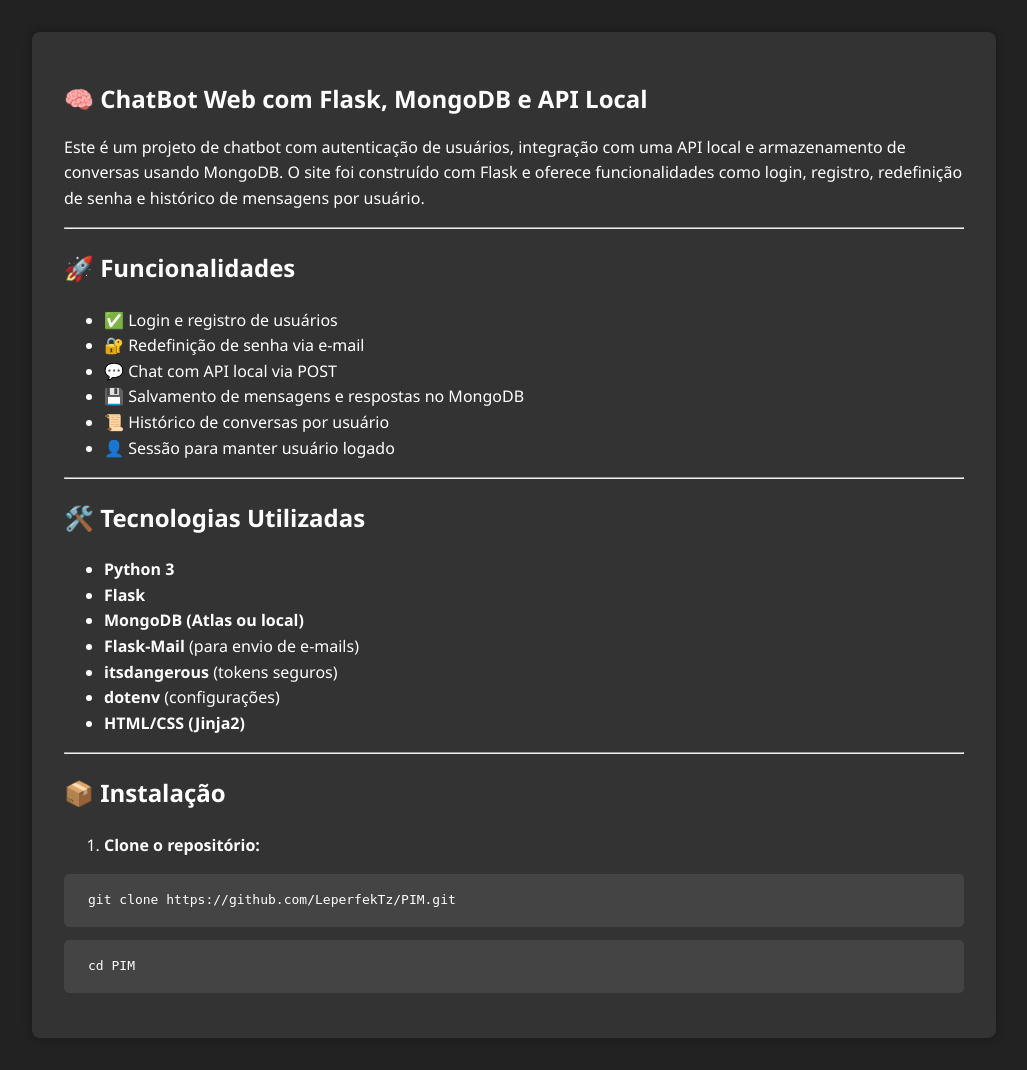
After one commit to LeperfekTz/PIM, a Flask app: page /readme in a window 1280 px wide. The commit adds this page. Shown: the whole page, without its empty margins (126-1153 px from the left). Run offline with Flask 3, Linux system fonts and the light colour scheme.

Commit message:
add readme

```diff
--- a/main.py
+++ b/main.py
@@ -1,16 +1,18 @@
-from flask import Flask, render_template, request, redirect, url_for, flash, jsonify
+from flask import Flask, render_template, request, redirect, url_for, flash, jsonify, session
 from pymongo import MongoClient
 from flask_mail import Mail, Message
 from itsdangerous import URLSafeTimedSerializer, SignatureExpired, BadSignature
 from dotenv import load_dotenv
+from datetime import datetime
 import os
 import requests
 
-# Carrega as variáveis do .env
+# Carrega variáveis do .env
 load_dotenv()
 
 app = Flask(__name__)
 app.secret_key = os.getenv('SECRET_KEY')
+app.config['SESSION_TYPE'] = 'filesystem'
 
 # Configuração do Mail
 app.config['MAIL_SERVER'] = 'smtp.gmail.com'
@@ -22,11 +24,13 @@ app.config['MAIL_PASSWORD'] = os.getenv('MAIL_PASSWORD')
 mail = Mail(app)
 s = URLSafeTimedSerializer(app.secret_key)
 
-# Conexão com MongoDB
+# MongoDB
 client = MongoClient(os.getenv("MONGO_URI"))
 db = client['PIM']
 usuarios_collection = db['PIM']
+conversas_collection = db['conversas']
 
+# Rotas
 @app.route('/')
 def index():
     return render_template('login.html')
@@ -39,6 +43,7 @@ def login():
         user = usuarios_collection.find_one({'email': email, 'senha': senha})
 
         if user:
+            session['email'] = email
             return redirect('/chat')
         else:
             flash('Usuário ou senha inválidos')
@@ -48,7 +53,13 @@ def login():
 
 @app.route('/chat')
 def chat():
+    if 'email' not in session:
+        return redirect(url_for('login'))
     return render_template('chat.html')
+
+@app.route('/readme')
+def readme():
+    return render_template('readme.html')
 
 @app.route('/register', methods=['GET', 'POST'])
 def register():
@@ -94,7 +105,7 @@ def reset():
 @app.route('/redefinir-senha/<token>', methods=['GET', 'POST'])
 def redefinir_senha(token):
     try:
-        email = s.loads(token, salt='reset-senha', max_age=3600)  # expira em 1 hora
+        email = s.loads(token, salt='reset-senha', max_age=3600)
     except SignatureExpired:
         flash('O link expirou. Solicite uma nova redefinição.')
         return redirect(url_for('reset'))
@@ -112,10 +123,13 @@ def redefinir_senha(token):
 
 @app.route('/executar-api', methods=['POST'])
 def executar_api():
+    if 'email' not in session:
+        return jsonify({"erro": "Usuário não autenticado."}), 403
+
     dados_recebidos = request.get_json()
 
     if not dados_recebidos or "mensagem" not in dados_recebidos:
-        return jsonify({"erro": "Requisição inválida. Campo 'mensagem' é obrigatório."}), 400
+        return jsonify({"erro": "Campo 'mensagem' é obrigatório."}), 400
 
     url = "http://127.0.0.1:7860/api/v1/run/2f745828-aa27-49d8-afd7-c2c88683aa92"
 
@@ -132,18 +146,24 @@ def executar_api():
     try:
         response = requests.post(url, json=payload, headers=headers)
         response.raise_for_status()
+        resposta_json = response.json()
 
-        # Verifica se a resposta está no formato esperado
-        resposta_json = response.json()
+        # Extrair a resposta final
+        mensagem_resposta = resposta_json['outputs'][0]['outputs'][0]['outputs']['message']['message']
+
+        # Salvar conversa
+        conversas_collection.insert_one({
+            "email": session['email'],
+            "mensagem": dados_recebidos.get("mensagem"),
+            "resposta": mensagem_resposta,
+            "timestamp": datetime.utcnow()
+        })
+
         return jsonify({"resposta": resposta_json})
 
     except requests.exceptions.HTTPError as e:
         erro_resposta = e.response.text if e.response else "Sem resposta"
-        return jsonify({
-            "erro": f"Erro HTTP: {str(e)}",
-            "detalhes": erro_resposta
-        }), 500
-
+        return jsonify({"erro": f"Erro HTTP: {str(e)}", "detalhes": erro_resposta}), 500
     except requests.exceptions.RequestException as e:
         return jsonify({"erro": f"Erro na requisição: {str(e)}"}), 500
 
--- a/templates/chat.html
+++ b/templates/chat.html
@@ -17,9 +17,9 @@
       <div class="sidebar">
         <h2>Menu</h2>
         <ul>
-          <li><a href="#">Início</a></li>
-          <li><a href="#">Conversas</a></li>
-          <li><a href="#">Informações</a></li>
+          <li><a href="{{ url_for('chat') }}">Início</a></li>
+
+          <li><a href="{{ url_for('readme') }}">Informações</a></li>
         </ul>
       </div>
 
--- /dev/null
+++ b/templates/readme.html
@@ -0,0 +1,92 @@
+<!DOCTYPE html>
+<html lang="pt-br">
+<head>
+  <meta charset="UTF-8">
+  <title>README - ChatBot Web</title>
+  <style>
+    body {
+      font-family: 'Segoe UI', sans-serif;
+      background: #222;
+      margin: 0;
+      padding: 2rem;
+      line-height: 1.6;
+      color: #fff;
+    }
+
+    h1, h2 {
+      color: #fff;
+    }
+
+    code, pre {
+      background: #444;
+      padding: 0.2rem 0.5rem;
+      border-radius: 5px;
+      font-family: monospace;
+    }
+
+    pre {
+      padding: 1rem;
+      overflow-x: auto;
+    }
+
+    ul {
+      margin-top: 0.5rem;
+    }
+
+    .container {
+      max-width: 900px;
+      margin: 0 auto;
+      background: #333;
+      padding: 2rem;
+      border-radius: 8px;
+      box-shadow: 0 0 10px rgba(0,0,0,0.3);
+    }
+
+    .tag {
+      font-size: 1.5rem;
+    }
+  </style>
+</head>
+<body>
+  <div class="container">
+    <h1 class="tag">🧠 ChatBot Web com Flask, MongoDB e API Local</h1>
+
+    <p>Este é um projeto de chatbot com autenticação de usuários, integração com uma API local e armazenamento de conversas usando MongoDB. O site foi construído com Flask e oferece funcionalidades como login, registro, redefinição de senha e histórico de mensagens por usuário.</p>
+
+    <hr>
+
+    <h2>🚀 Funcionalidades</h2>
+    <ul>
+      <li>✅ Login e registro de usuários</li>
+      <li>🔐 Redefinição de senha via e-mail</li>
+      <li>💬 Chat com API local via POST</li>
+      <li>💾 Salvamento de mensagens e respostas no MongoDB</li>
+      <li>📜 Histórico de conversas por usuário</li>
+      <li>👤 Sessão para manter usuário logado</li>
+    </ul>
+
+    <hr>
+
+    <h2>🛠️ Tecnologias Utilizadas</h2>
+    <ul>
+      <li><strong>Python 3</strong></li>
+      <li><strong>Flask</strong></li>
+      <li><strong>MongoDB (Atlas ou local)</strong></li>
+      <li><strong>Flask-Mail</strong> (para envio de e-mails)</li>
+      <li><strong>itsdangerous</strong> (tokens seguros)</li>
+      <li><strong>dotenv</strong> (configurações)</li>
+      <li><strong>HTML/CSS (Jinja2)</strong></li>
+    </ul>
+
+    <hr>
+
+    <h2>📦 Instalação</h2>
+    <ol>
+      <li><strong>Clone o repositório:</strong></li>
+    </ol>
+    <pre><code>git clone https://github.com/LeperfekTz/PIM.git</code></pre>
+        <pre><code>cd PIM</code></pre>
+
+  </div>
+</body>
+</html>
```
